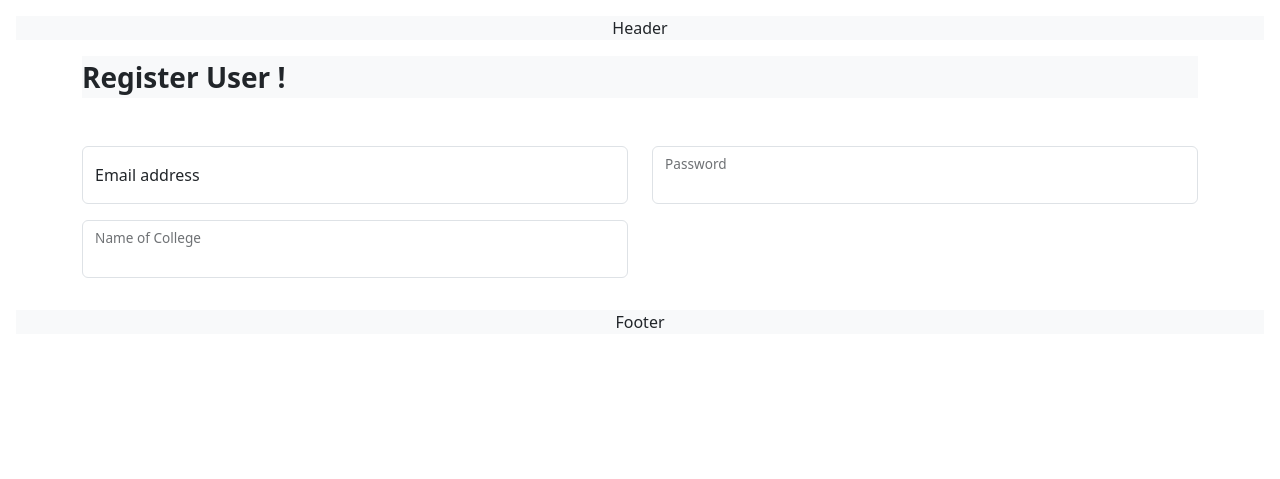
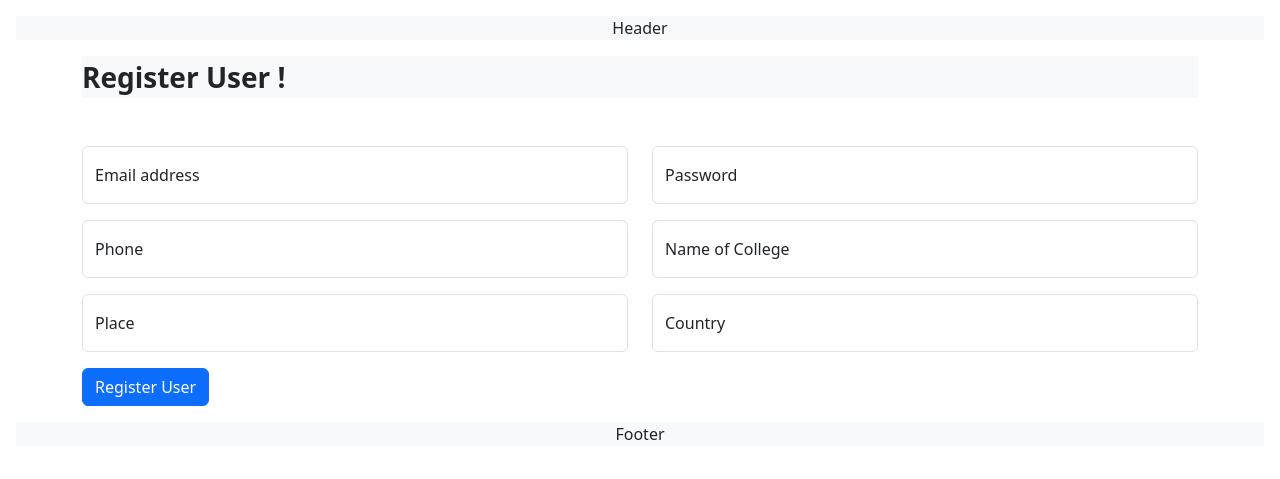
Before and after one commit to Samiksha-gupta27/student-mgmt-flask, a Flask app: page /register/ in a window 1280 px wide. Shown: the top 479 px of the page. Run offline with Flask 3, Linux system fonts and the light colour scheme.

Commit message:
updates with the register page

```diff
--- a/templates/user_register.html
+++ b/templates/user_register.html
@@ -21,16 +21,42 @@
         <div class="col-sm-12 col-md-6">
             <div class="form-floating mb-3">
                 <input type="password" class="form-control" id="password"
-                name="password">
+                name="password" placeholder="Password">
                 <label for="password">Password</label>
             </div>
         </div>
         <div class="col-sm-12 col-md-6">
             <div class="form-floating mb-3">
+                <input type="text" class="form-control" id="phone"
+                name="phone" placeholder="Phone">
+                <label for="phone">Phone</label>
+            </div>
+        </div>
+        <div class="col-sm-12 col-md-6">
+            <div class="form-floating mb-3">
                 <input type="text" class="form-control" id="college"
-                name="college">
+                name="college" placeholder="Name of College">
                 <label for="college">Name of College</label>
             </div>
+        </div>
+        <div class="col-sm-12 col-md-6">
+            <div class="form-floating mb-3">
+                <input type="text" class="form-control" id="place"
+                name="place" placeholder="Place">
+                <label for="place">Place</label>
+            </div>
+        </div>
+        <div class="col-sm-12 col-md-6">
+            <div class="form-floating mb-3">
+                <input type="text" class="form-control" id="country"
+                name="country" placeholder="Country">
+                <label for="country">Country</label>
+            </div>
+        </div>
+        <div class="col-12">
+            <button type="submit" class="btn btn-primary">
+                Register User
+            </button>
         </div>
     </form>
 </div>
```
